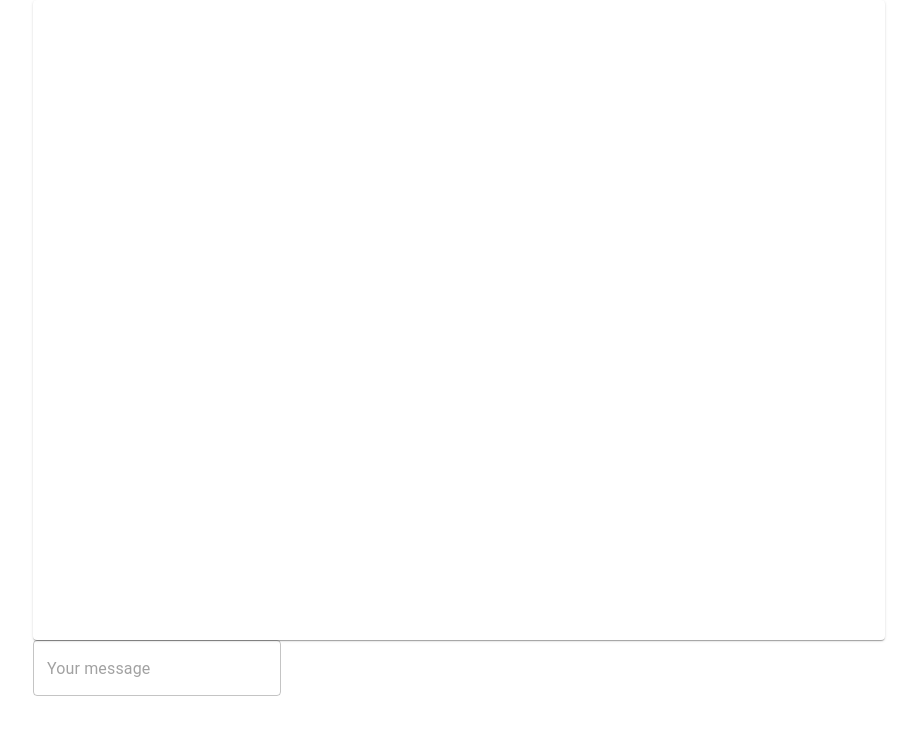
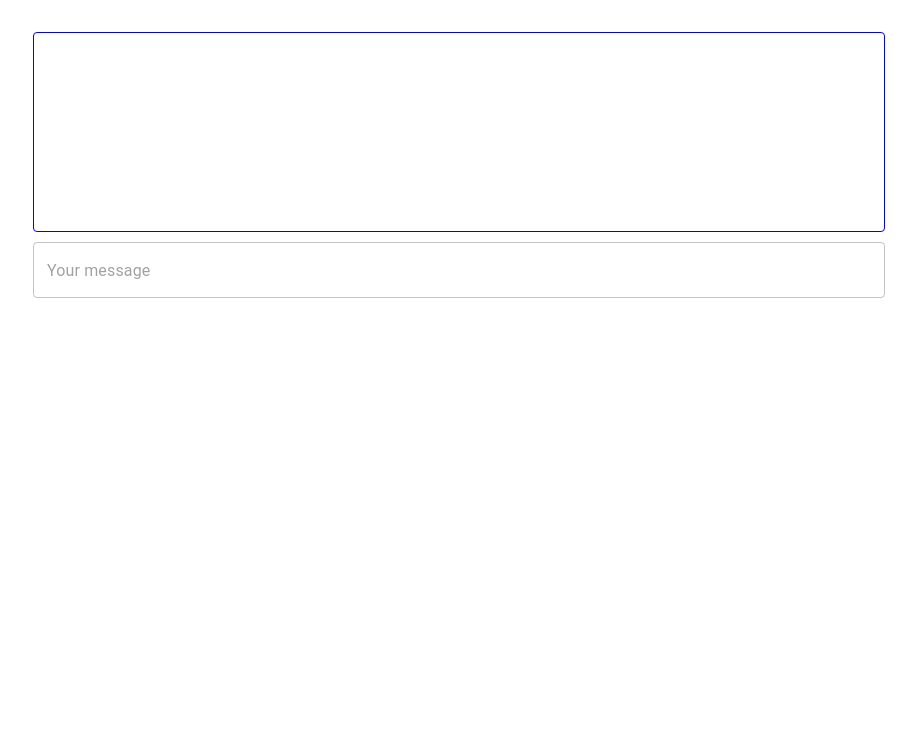
Before and after one commit to kktr/I8-chat, a Next.js app: page / in a window 1280 px wide. Shown: the top 734 px of the page, without its empty margins (181-1098 px from the left). Built offline with nearby package versions, Linux system fonts and the light colour scheme.

Commit message:
feat: add messages autoscrolling

```diff
--- a/pages/index.tsx
+++ b/pages/index.tsx
@@ -4,23 +4,39 @@ import type { NextPage } from "next";
 
 interface IMessage {
   text: string;
-  id: number;
+  id: string;
 }
 
 const Home: NextPage = () => {
   const [inputValue, setInputValue] = React.useState("");
-  const [messages, setMessages] = React.useState<Message[]>([]);
+  const [messages, setMessages] = React.useState<IMessage[]>([]);
+  const messageBoxRef = React.useRef<HTMLDivElement>(null);
 
-  const handleSubmit = (event: React.FormEvent) => {
-    event.preventDefault();
+  const scrollToBottom = () => {
+    messageBoxRef.current?.scrollIntoView({
+      behavior: "smooth",
+      block: "nearest",
+    });
+  };
+
+  React.useEffect(() => {
+    scrollToBottom();
+  }, [messages]);
+
+  const addMessageToList = (text: string) => {
     setMessages((prevMessages) => {
       const messageObject = {
-        text: inputValue,
-        id: parseInt(`${Math.random() * 100}`, 10),
+        text,
+        id: Math.random().toString(),
       };
       const newMessages = [...prevMessages, messageObject];
       return newMessages;
     });
+  };
+
+  const handleSubmit = (event: React.FormEvent) => {
+    event.preventDefault();
+    addMessageToList(inputValue);
     setInputValue("");
   };
 
@@ -30,16 +46,31 @@ const Home: NextPage = () => {
   };
   return (
     <>
-      <Container maxWidth="md">
-        <Card sx={{ minHeight: "200px", height: "80vh", padding: "5px" }}>
-          {messages.map((message, index) => (
+      <Container maxWidth="md" sx={{ paddingTop: "2rem" }}>
+        <Card
+          variant="outlined"
+          sx={{
+            minHeight: "200px",
+            height: "10vh",
+            padding: "5px",
+            overflow: "auto",
+            borderColor: "blue",
+          }}
+        >
+          {messages.map((message) => (
             <Box sx={{ padding: "5px" }} key={message.id}>
               {message.text}
             </Box>
           ))}
+          <Box ref={messageBoxRef} />
         </Card>
-        <FormControl onSubmit={handleSubmit} component="form">
+        <FormControl
+          onSubmit={handleSubmit}
+          component="form"
+          sx={{ marginTop: "10px", width: "100%" }}
+        >
           <TextField
+            fullWidth
             placeholder="Your message"
             onChange={handleInputChange}
             value={inputValue}
```
Also changed, not shown: components/Message.tsx (added, +9 -0 lines).
